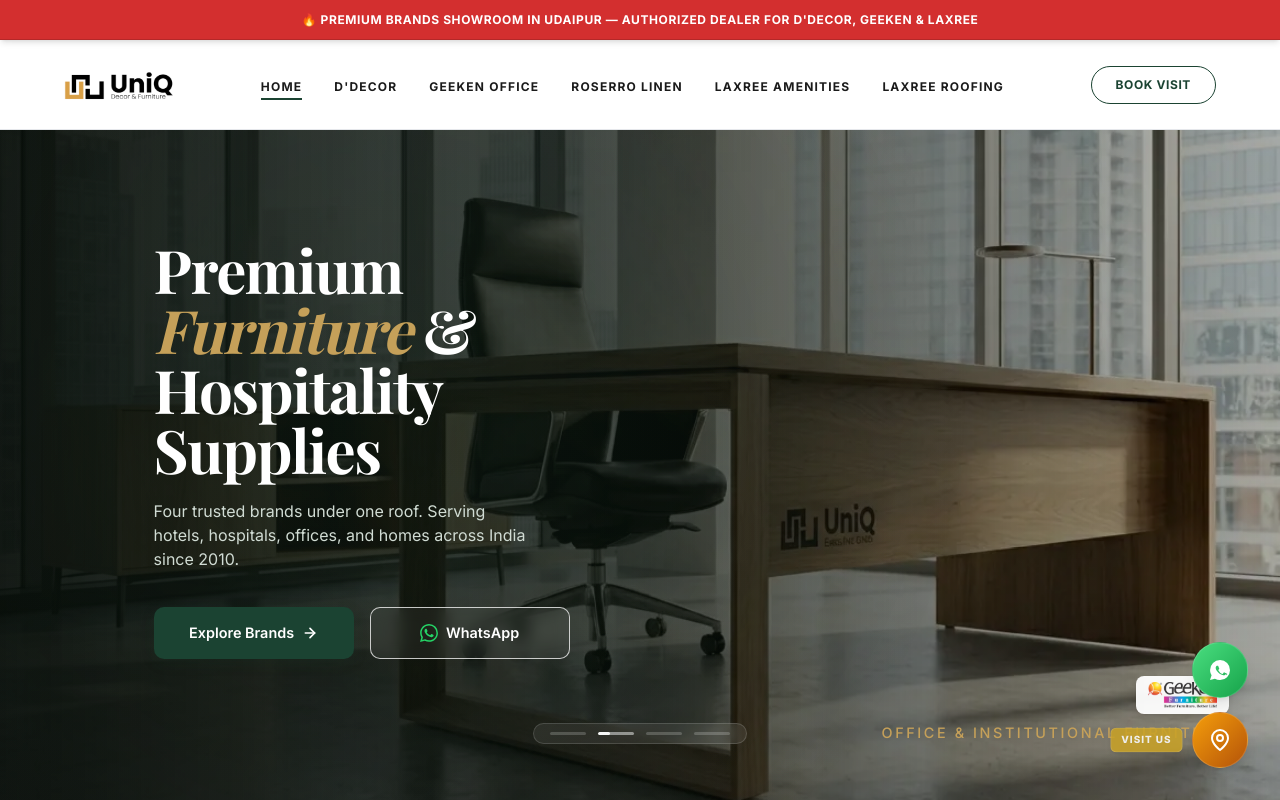
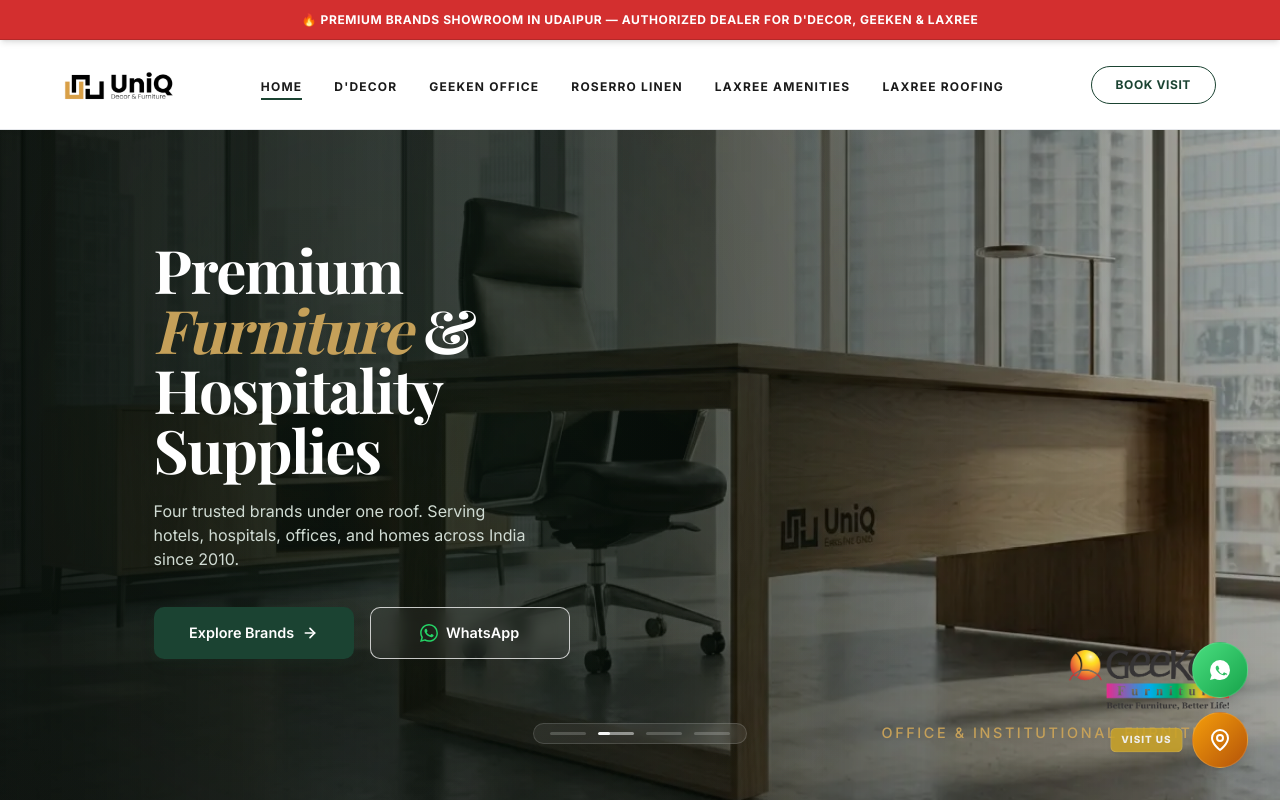
Before and after one commit to UniqDecor/UniqDecor, a Next.js app: page / in a window 1280 px wide. Shown: the top 800 px of the page. Built offline with nearby package versions, Linux system fonts and the light colour scheme.

Commit message:
feat: increase active slide brand logo size in caption, remove white card background

```diff
--- a/components/sections/homepage/Hero.jsx
+++ b/components/sections/homepage/Hero.jsx
@@ -614,13 +614,13 @@
               className="carousel-main-img"
             />
             <div className="carousel-brand-label">
-              <div ref={brandNameRef} className="mb-2 flex justify-end">
+              <div ref={brandNameRef} className="mb-3 flex justify-end">
                 <Image
                   src={activeBrand.logo}
                   alt={`${activeBrand.name} Logo`}
-                  width={130}
-                  height={38}
-                  className="object-contain max-h-[38px] w-auto bg-white/95 px-3 py-1.5 rounded-lg shadow-md"
+                  width={200}
+                  height={60}
+                  className="object-contain max-h-[60px] w-auto"
                 />
               </div>
               <div ref={brandTaglineRef} className="brand-tagline">{activeBrand.tagline}</div>
```
